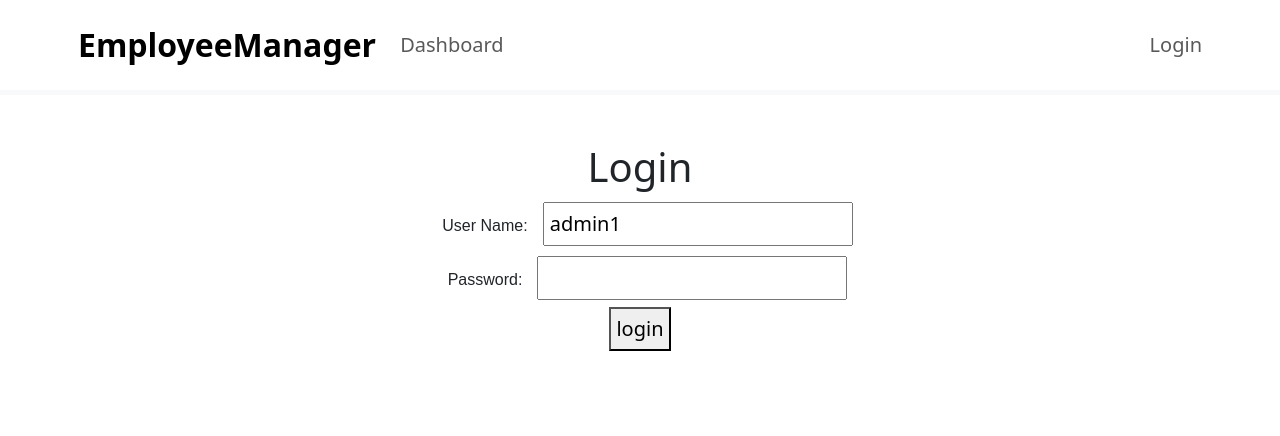
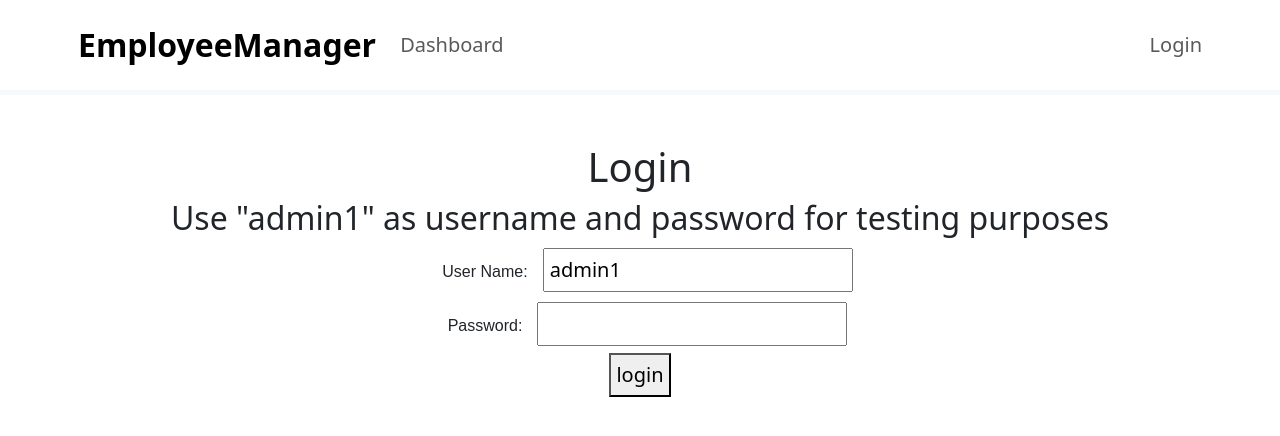
Before and after one commit to aryan4codes/EmployeeManager, a React (Create React App) app: page / in a window 1280 px wide. Shown: the top 436 px of the page. Built offline with nearby package versions, Linux system fonts and the light colour scheme.

Commit message:
Testing login details added

```diff
--- a/src/components/Login.jsx
+++ b/src/components/Login.jsx
@@ -43,6 +43,7 @@ export default function LoginComponent() {
         <div className="LoginForm">
           <h1>Login</h1>
           <div>
+            <h2>Use "admin1" as username and password for testing purposes</h2>
             <label>User Name:</label>
             <input
               type="text"
```
